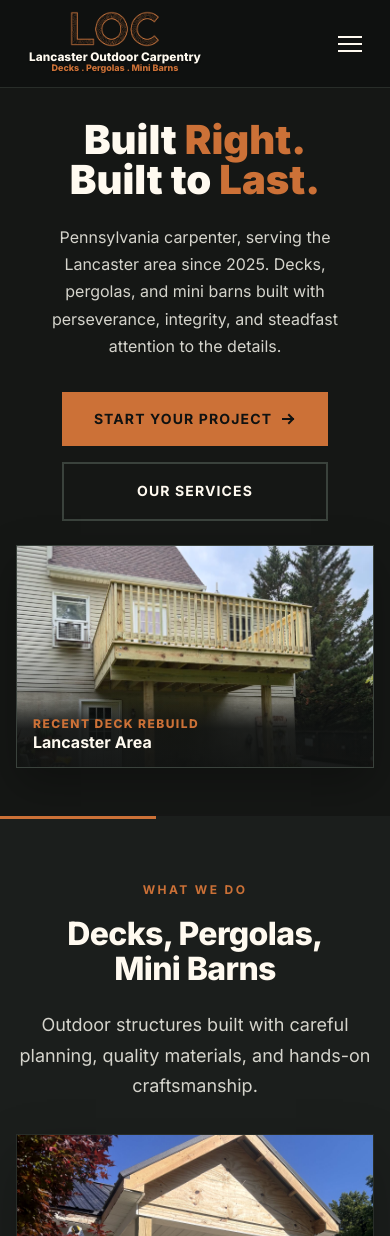
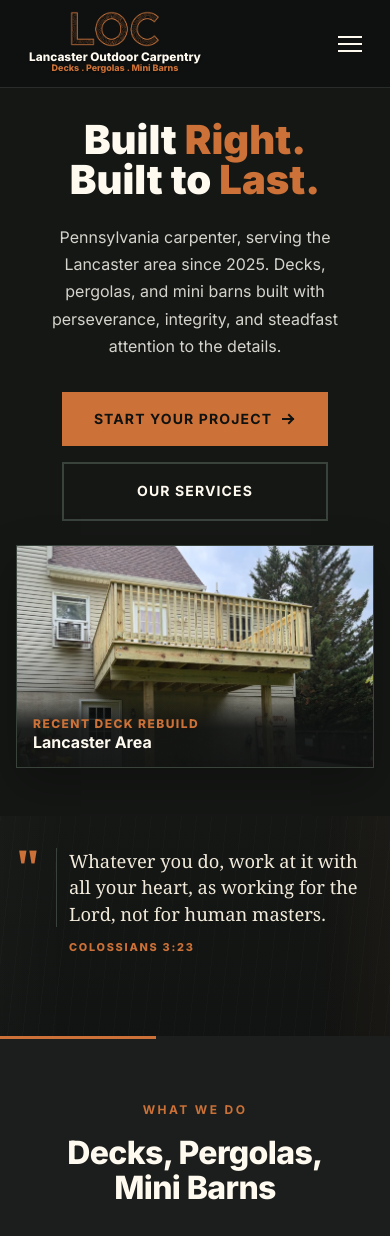
Before and after one commit to Smoketown-Software/Lancaster-Outdoor-Carpentry, a React (Vite) app: page / in a window 390 px wide. Shown: the top 1236 px of the page. Built offline with nearby package versions, Linux system fonts and the light colour scheme.

Commit message:
adds bible verse

```diff
--- a/src/App.jsx
+++ b/src/App.jsx
@@ -1,5 +1,6 @@
 import Navbar from './components/Navbar'
 import Hero from './components/Hero'
+import ScriptureQuote from './components/ScriptureQuote'
 import Services from './components/Services'
 import About from './components/About'
 import Contact from './components/Contact'
@@ -10,6 +11,7 @@ function App() {
     <>
       <Navbar />
       <Hero />
+      <ScriptureQuote />
       <Services />
       <About />
       <Contact />
--- /dev/null
+++ b/src/components/ScriptureQuote.css
@@ -0,0 +1,168 @@
+.scripture-quote {
+  position: relative;
+  overflow: hidden;
+  background:
+    linear-gradient(180deg, rgba(16, 18, 17, 0) 0%, rgba(16, 18, 17, 0.68) 100%),
+    var(--bg-primary);
+  padding: 0 0 var(--space-16);
+}
+
+.scripture-quote::before {
+  content: '';
+  position: absolute;
+  inset: 0;
+  background:
+    linear-gradient(90deg, rgba(255, 250, 240, 0.03), transparent 18%, transparent 82%, rgba(204, 113, 55, 0.08)),
+    repeating-linear-gradient(96deg, rgba(255, 250, 240, 0.028) 0 1px, transparent 1px 15px);
+  opacity: 0.55;
+  pointer-events: none;
+}
+
+.scripture-quote-panel {
+  position: relative;
+  display: grid;
+  grid-template-columns: 46px minmax(0, 1fr) minmax(180px, auto);
+  align-items: center;
+  gap: var(--space-8);
+  min-height: 154px;
+  padding: var(--space-10) 0;
+  color: var(--text-primary);
+}
+
+.scripture-quote-panel::before {
+  content: '';
+  width: 2px;
+  height: 38px;
+  position: absolute;
+  left: 78px;
+  background-color: var(--charcoal-600);
+}
+
+.scripture-quote-mark {
+  grid-column: 1;
+  grid-row: 1;
+  min-width: 0;
+  font-family: Georgia, 'Times New Roman', serif;
+  font-size: clamp(4rem, 7vw, 5.75rem);
+  font-weight: 700;
+  line-height: 0.72;
+  color: var(--accent);
+  transform: translateY(10px);
+}
+
+.scripture-quote-text {
+  grid-column: 2;
+  grid-row: 1;
+  min-width: 0;
+  max-width: 760px;
+  padding-left: var(--space-10);
+  font-family: Georgia, 'Times New Roman', serif;
+  font-size: clamp(1.55rem, 2.3vw, 2.15rem);
+  line-height: 1.36;
+  color: var(--bone-500);
+  text-wrap: balance;
+}
+
+.scripture-quote-reference {
+  grid-column: 3;
+  grid-row: 1;
+  min-width: 0;
+  justify-self: end;
+  display: inline-flex;
+  align-items: center;
+  gap: var(--space-8);
+  font-size: var(--font-size-xs);
+  font-weight: 800;
+  letter-spacing: 0.28em;
+  text-transform: uppercase;
+  color: var(--accent);
+  white-space: nowrap;
+}
+
+.scripture-quote-reference::before {
+  content: '';
+  display: block;
+  width: 2px;
+  height: 38px;
+  background-color: rgba(204, 113, 55, 0.96);
+}
+
+@media (max-width: 900px) {
+  .scripture-quote {
+    padding-bottom: var(--space-12);
+  }
+
+  .scripture-quote-panel {
+    grid-template-columns: 42px minmax(0, 1fr);
+    gap: var(--space-6);
+    min-height: 0;
+    padding: var(--space-8) 0;
+  }
+
+  .scripture-quote-panel::before {
+    left: 66px;
+  }
+
+  .scripture-quote-text {
+    padding-left: var(--space-8);
+  }
+
+  .scripture-quote-reference {
+    grid-column: 2;
+    grid-row: 2;
+    justify-self: start;
+    padding-left: var(--space-8);
+    margin-top: calc(var(--space-2) * -1);
+  }
+
+  .scripture-quote-reference::before {
+    display: none;
+  }
+}
+
+@media (max-width: 620px) {
+  .scripture-quote {
+    padding-bottom: var(--space-10);
+  }
+
+  .scripture-quote-panel {
+    grid-template-columns: 28px minmax(0, 1fr);
+    column-gap: var(--space-3);
+    row-gap: var(--space-3);
+    align-items: start;
+    padding: var(--space-8) 0 var(--space-10);
+  }
+
+  .scripture-quote-panel::before {
+    display: none;
+  }
+
+  .scripture-quote-mark {
+    grid-column: 1;
+    grid-row: 1;
+    padding-left: 0;
+    font-size: clamp(2.75rem, 12vw, 3.25rem);
+    transform: translateY(2px);
+  }
+
+  .scripture-quote-text {
+    grid-column: 2;
+    grid-row: 1;
+    max-width: none;
+    padding-left: var(--space-3);
+    border-left: 1px solid var(--charcoal-600);
+    font-size: clamp(1.08rem, 4.7vw, 1.25rem);
+    line-height: 1.42;
+    overflow-wrap: anywhere;
+    text-wrap: wrap;
+  }
+
+  .scripture-quote-reference {
+    grid-column: 2;
+    grid-row: 2;
+    padding-left: calc(var(--space-3) + 1px);
+    margin-top: 0;
+    font-size: 0.68rem;
+    letter-spacing: 0.16em;
+  }
+}
--- /dev/null
+++ b/src/components/ScriptureQuote.jsx
@@ -0,0 +1,20 @@
+import './ScriptureQuote.css'
+
+export default function ScriptureQuote() {
+  return (
+    <section className="scripture-quote" aria-labelledby="scripture-quote-text">
+      <div className="container">
+        <figure className="scripture-quote-panel">
+          <div className="scripture-quote-mark" aria-hidden="true">"</div>
+          <blockquote id="scripture-quote-text" className="scripture-quote-text">
+            Whatever you do, work at it with all your heart,
+            as working for the Lord, not for human masters.
+          </blockquote>
+          <figcaption className="scripture-quote-reference">
+            Colossians 3:23
+          </figcaption>
+        </figure>
+      </div>
+    </section>
+  )
+}
```
